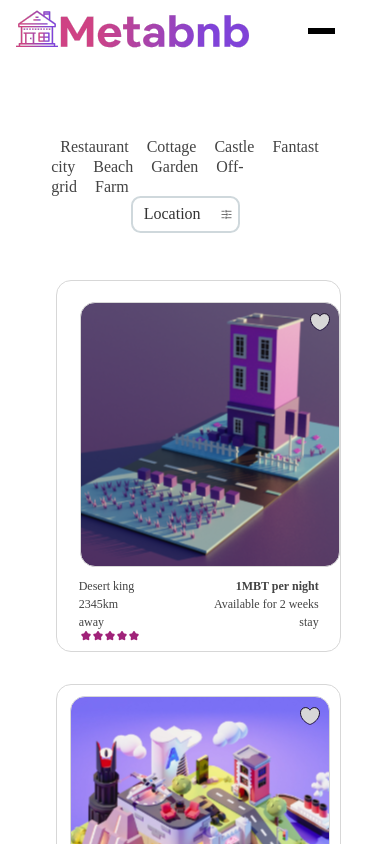
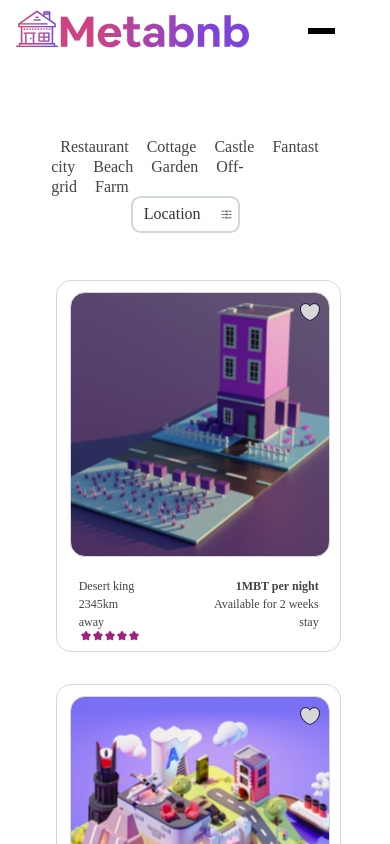
Before and after one commit to okikiola94/metamask, a React (Create React App) app: page /places in a window 390 px wide. Shown: the top 844 px of the page. Built offline with nearby package versions, Linux system fonts and the light colour scheme.

Commit message:
feat: Lcation grid image update

```diff
--- a/src/components/places/place.css
+++ b/src/components/places/place.css
@@ -175,6 +175,13 @@ color: #333333;
 }
 
 
+.place-image-wrapper {
+    width: 260px;
+    height: 265px;
+    padding: 1px;
+    top: 16px;
+}
+
 .meta-Places-wrapper {
     width: 100%;
     margin-bottom: 72rem;
@@ -278,7 +285,12 @@ color: #333333;
     }
 
 
-
+    .place-image-wrapper {
+        width: 260px;
+        height: 265px;
+        padding: 1px;
+        top: 16px;
+    }
         .heading-grid-wrapper {
             margin: 2.5rem auto 0;
             max-width: 89vw;
```
